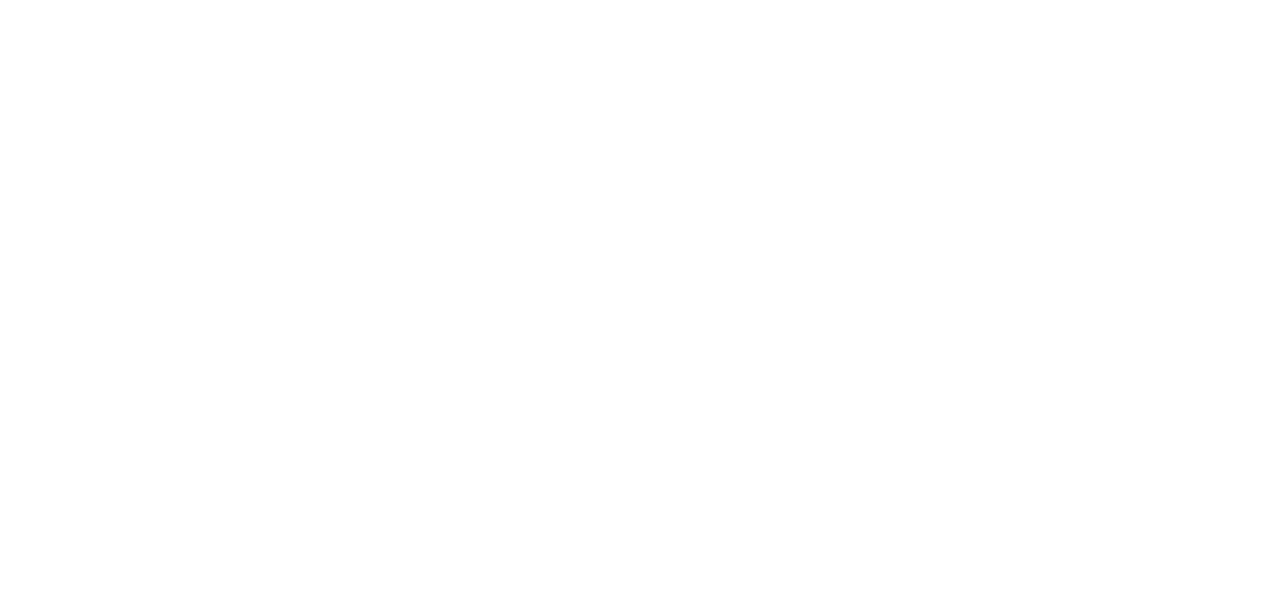
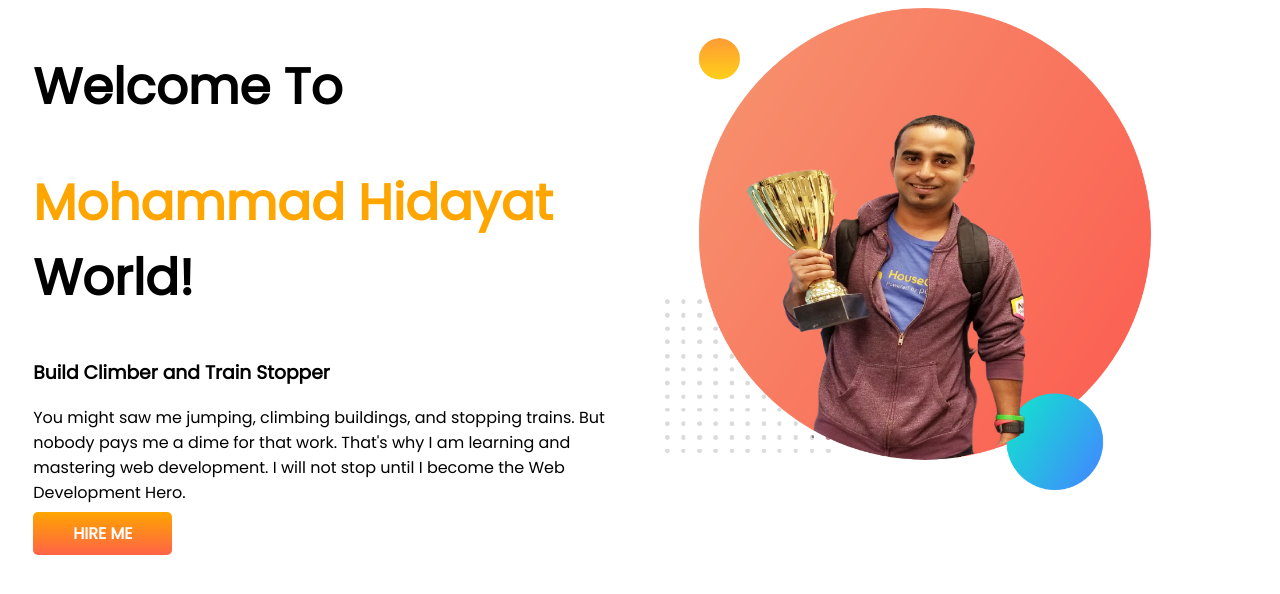
Before and after one commit to Mohammad-Hidayat-Ullah-Reza/developer-portfolio, a plain HTML site: page index.html in a window 1280 px wide. Drawn offline with Linux system fonts and the light colour scheme.

Commit message:
first section almost done

```diff
--- a/index.html
+++ b/index.html
@@ -5,8 +5,36 @@
     <meta http-equiv="X-UA-Compatible" content="IE=edge" />
     <meta name="viewport" content="width=device-width, initial-scale=1.0" />
     <title>Mohammad Hidayat Portfolio Website</title>
+    <!-- google font poppins link -->
+    <link rel="preconnect" href="https://fonts.googleapis.com" />
+    <link rel="preconnect" href="https://fonts.gstatic.com" crossorigin />
+    <link
+      href="https://fonts.googleapis.com/css2?family=Poppins&display=swap"
+      rel="stylesheet"
+    />
     <!-- style file link -->
     <link rel="stylesheet" href="style.css" />
   </head>
-  <body></body>
+  <body>
+    <section>
+      <div class="half-width">
+        <h1>Welcome To</h1>
+        <h1><span class="orange-color">Mohammad Hidayat</span> World!</h1>
+        <h3>Build Climber and Train Stopper</h3>
+        <p>
+          You might saw me jumping, climbing buildings, and stopping trains. But
+          nobody pays me a dime for that work. That's why I am learning and
+          mastering web development. I will not stop until I become the Web
+          Development Hero.
+        </p>
+        <a
+          class="link-button"
+          target="_blank"
+          href="https://www.linkedin.com/in/mohammad-hidayat-9ab252221/"
+          >HIRE ME</a
+        >
+      </div>
+      <div class="half-width"><img src="images/Folder 1.png" alt="" /></div>
+    </section>
+  </body>
 </html>
--- a/style.css
+++ b/style.css
@@ -0,0 +1,28 @@
+body{
+    font-family: poppins, san-serif;;
+}
+
+h1{
+    font-size: 50px;
+}
+.orange-color{
+    color: orange;
+}
+section{
+    display: flex;
+}
+.half-width{
+    width: 50%;
+    padding-left: 2%;
+}
+.half-width img{
+    width: 80%;
+}
+.link-button{
+    text-decoration: none;
+    background-image: linear-gradient(orange, tomato);
+    padding: 10px 40px;
+    color: white;
+    font-weight: 700;
+    border-radius: 5px;
+}
```
Also changed, not shown: images/Folder 1.png (added), images/dream-bg.png (added), images/exp-bg.png (added), images/jhankar.png (added), images/jhankar2.png (added), images/my-bg.png (added), images/my-bg2.png (added), images/top-banner.png (added), 7 other files.
